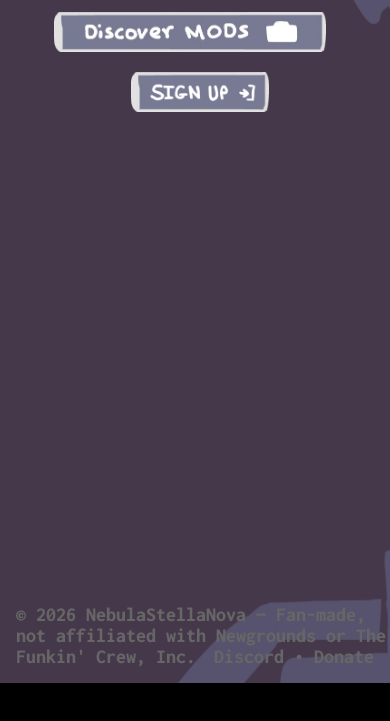
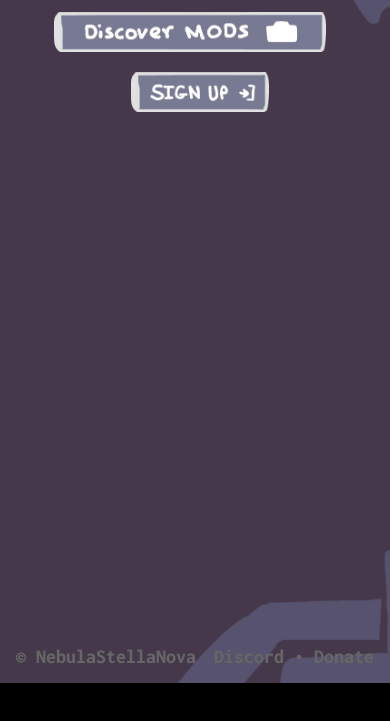
Before and after one commit to NebulaStellaNova/Funkin-Backstage, a website: page index.html in a window 390 px wide. Shown: the part 161-882 px from the top of the page. After the commit the page ends 844 px from the top, so only its background shows below. Drawn offline with Linux system fonts and the light colour scheme; no server answers.

Commit message:
mobile watermark

```diff
--- a/api.js
+++ b/api.js
@@ -3,7 +3,10 @@ const API = 'https://api.funkinbackstage.com';
 const FOOTER_LEFT = '© 2026 NebulaStellaNova — Fan-made, not affiliated with Newgrounds or The Funkin\' Crew, Inc.';
 const FOOTER_RIGHT = '<a href="https://discord.gg/VNuGRjnqwP">Discord</a> • <a href="https://ko-fi.com/nebulastellanova">Donate</a>';
 
+const FOOTER_LEFT_MOBILE = '© NebulaStellaNova';
+
 document.addEventListener('DOMContentLoaded', () => {
-  document.querySelectorAll('.footer-left').forEach(el => el.innerHTML = FOOTER_LEFT);
+  const isMobile = window.innerWidth <= 768;
+  document.querySelectorAll('.footer-left').forEach(el => el.innerHTML = isMobile ? FOOTER_LEFT_MOBILE : FOOTER_LEFT);
   document.querySelectorAll('.footer-right').forEach(el => el.innerHTML = FOOTER_RIGHT);
 });
--- a/style.css
+++ b/style.css
@@ -59,6 +59,10 @@ p {
   color: #888;
 }
 
+.footer-left, .footer-right {
+  z-index: 101;
+}
+
 .footer-left a, .footer-right a {
   color: inherit;
   text-decoration: none;
```
